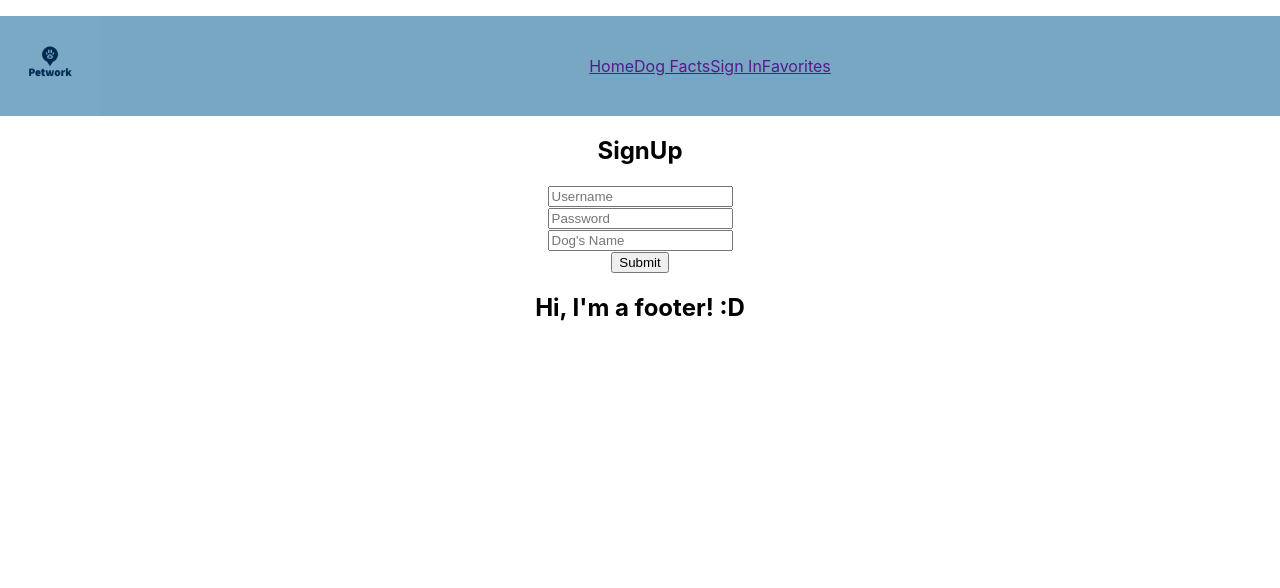
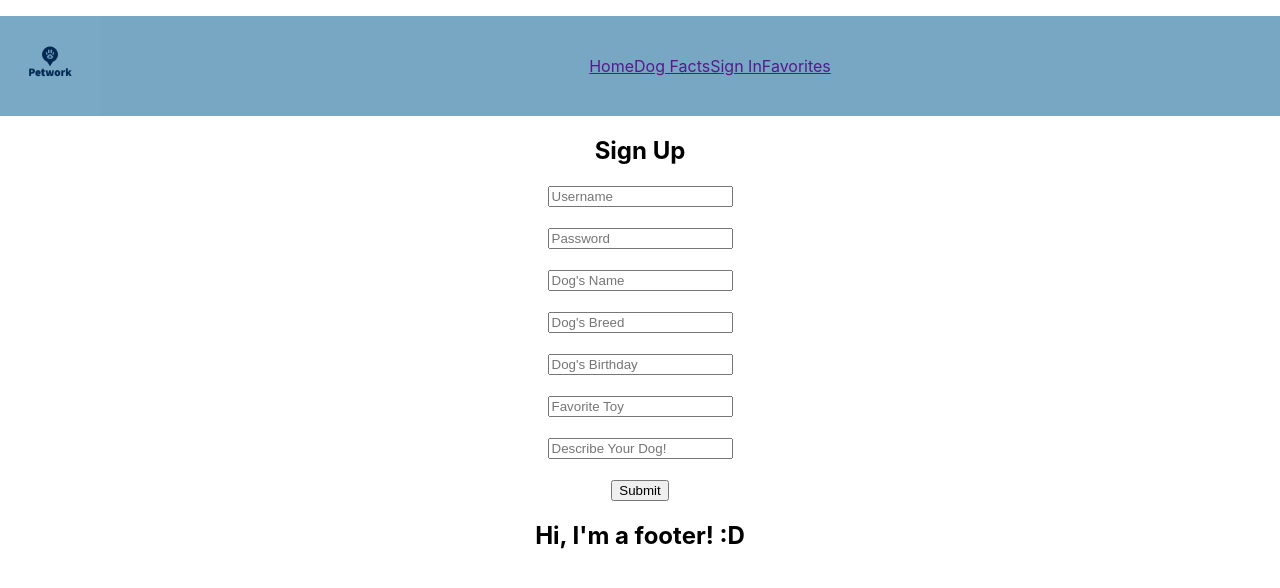
Before and after one commit to chamomiletay/petworkfrontend, a React (Create React App) app: page /signup in a window 1280 px wide. Shown: the top 588 px of the page. Built offline with nearby package versions, Linux system fonts and the light colour scheme.

Commit message:
partial signup page

```diff
--- a/src/components/SignIn.js
+++ b/src/components/SignIn.js
@@ -12,6 +12,8 @@ const SignIn = () => {
     </form><br></br>
     <button type="submit">Submit</button>
 
+    <p> Don't have an account? <a href="">Click Here</a></p>
+
 
 
 
--- a/src/components/SignUp.js
+++ b/src/components/SignUp.js
@@ -3,16 +3,29 @@ import React from 'react'
 const SignUp = () => {
   return (
     <div>
-      <h2>SignUp</h2>
+      <h2>Sign Up</h2>
     <form class="username-input">
     <input placeholder="Username" type="text" name="username" required/>
-    </form>
+    </form><br></br>
     <form class="password-input">
     <input placeholder="Password" type="text" name="password" required/>
-    </form>
+    </form><br></br>
     <form class="dogName-input">
     <input placeholder="Dog's Name" type="text" name="dogName" required/>
-    </form>
+    </form><br></br>
+    <form class="dogBreed-input">
+    <input placeholder="Dog's Breed" type="text" name="dogBreed" required/>
+    </form><br></br>
+    <form class="dogBirthday-input">
+    <input placeholder="Dog's Birthday" type="text" name="dogBirthday" required/>
+    </form><br></br>
+    <form class="dogToy-input">
+    <input placeholder="Favorite Toy" type="text" name="dogToy" required/>
+    </form><br></br>
+    <form class="dogDescription-input">
+    <input placeholder="Describe Your Dog!" type="text" name="dogDescription" required/>
+    </form><br></br>
+
 
 
 
```
